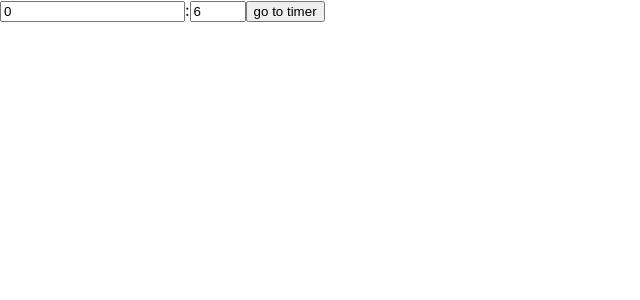
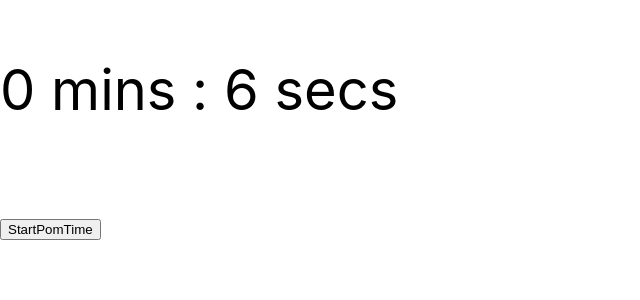
Before and after one commit to ronakmehtav/PomTime, a React (Vite) app: page / in a window 1280 px wide. Shown: the top 300 px of the page, without its empty margins (0-640 px from the left). Built offline with nearby package versions, Linux system fonts and the light colour scheme.

Commit message:
added the default false on edit timer

```diff
--- a/src/App.tsx
+++ b/src/App.tsx
@@ -39,7 +39,7 @@ type time = {
 
 function App() {
     const [isTimerActive, setTimerState] = useState(false);
-    const [displayInput, setDisplayInput] = useState(true);
+    const [displayInput, setDisplayInput] = useState(false);
     const [defaultTime, setDefaultTime] = useState({
         mins: 0,
         secs: 6,
```
